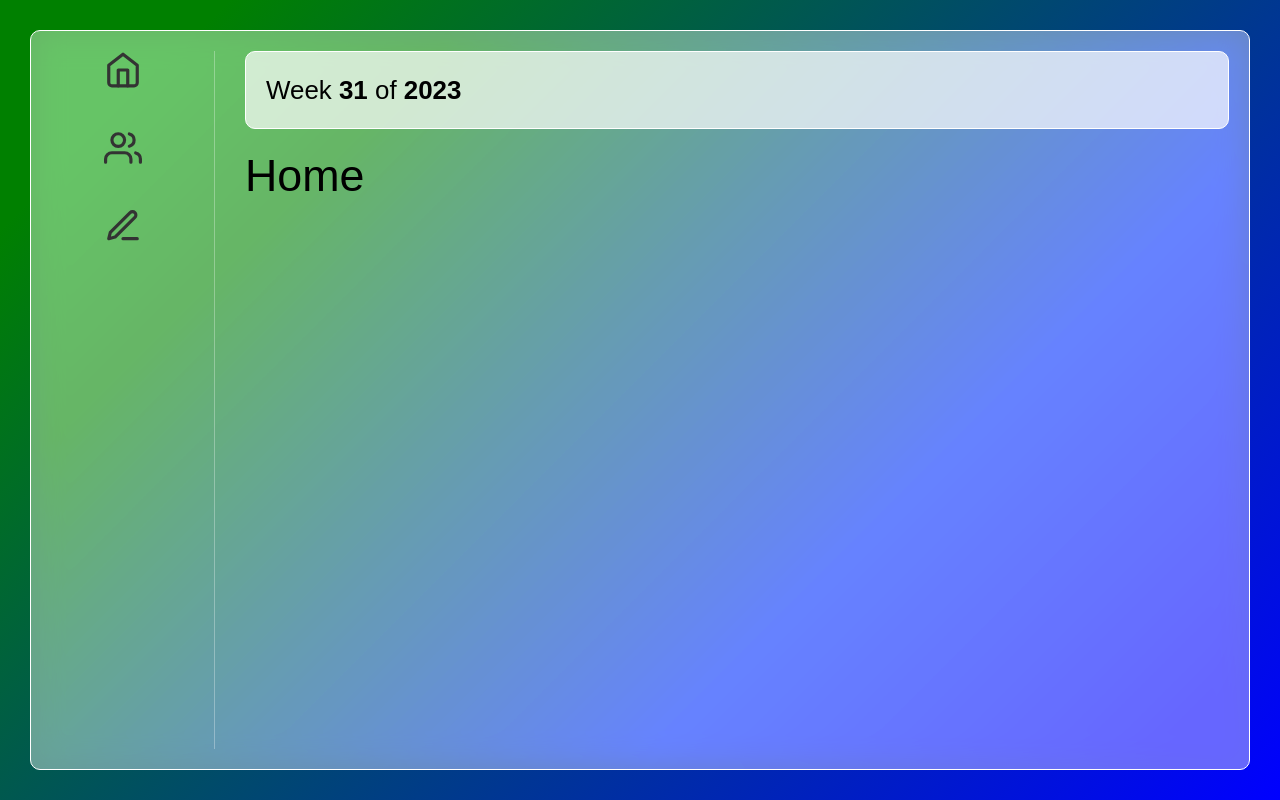
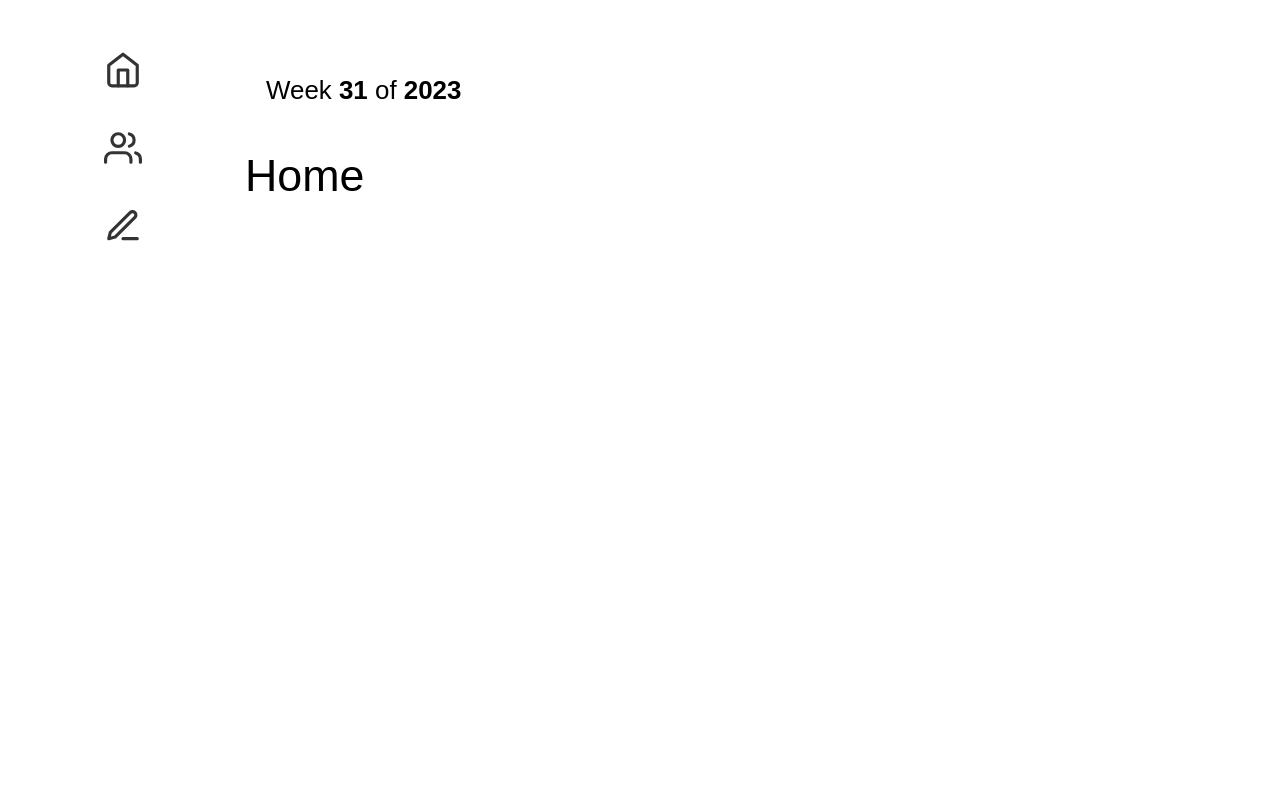
Before and after one commit to atolaini/team-task, a Next.js app: page / in a window 1280 px wide. Built offline with nearby package versions, Linux system fonts and the light colour scheme; a web font is replaced by a local one.

Commit message:
working on styling

```diff
--- a/styles/core/global.scss
+++ b/styles/core/global.scss
@@ -9,7 +9,7 @@
   --color-grey: #f7f7f7;
 
   --graditent: linear-gradient(
-    -45deg,
+    k -45deg,
     rgba(0, 0, 255, 1) 0%,
     rgba(0, 128, 0, 1) 89%
   );
```
